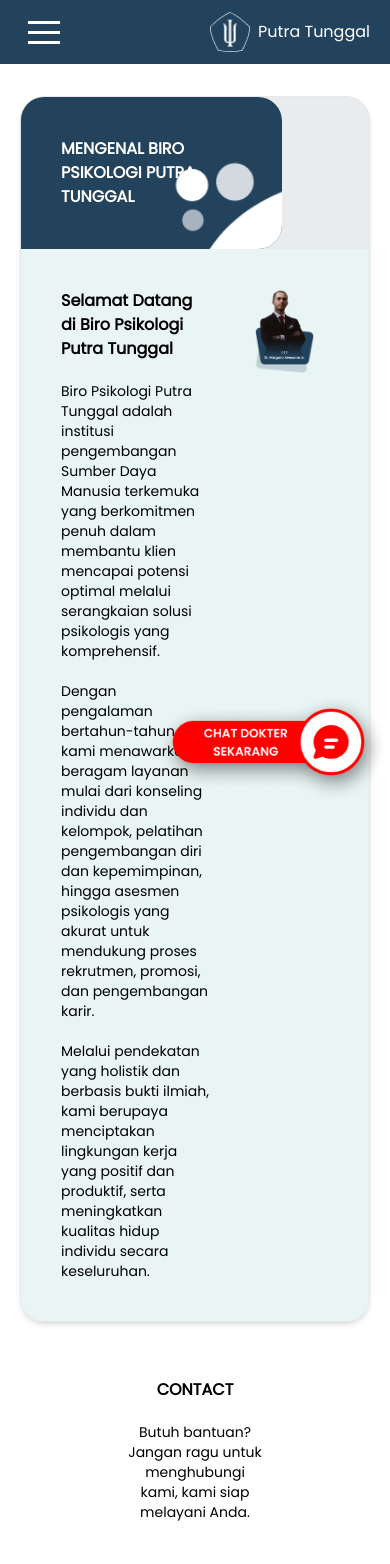
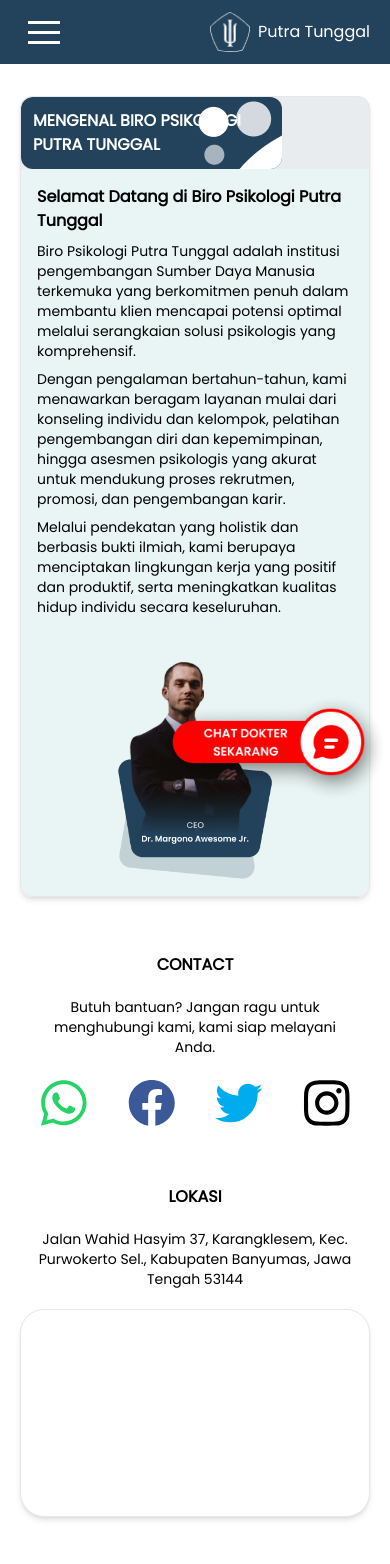
Before and after one commit to kopsus/putra-tunggal, a Next.js app: page /about in a window 390 px wide. Shown: the top 1564 px of the page. Built offline with nearby package versions, Linux system fonts and the light colour scheme.

Commit message:
create responsive consultation

```diff
--- a/src/app/(public)/about/page.tsx
+++ b/src/app/(public)/about/page.tsx
@@ -7,13 +7,13 @@
   return (
     <div className="pt-10">
       <div className="Container">
-        <div className="w-full rounded-3xl overflow-hidden shadow-md border">
+        <div className="w-full rounded-xl md:rounded-3xl overflow-hidden shadow-md border">
           <div className="grid grid-cols-4 w-full bg-primary/10">
-            <div className="relative overflow-hidden col-span-3 bg-primary p-10 rounded-r-3xl">
+            <div className="relative overflow-hidden col-span-3 bg-primary p-3 md:p-10 rounded-xl md:rounded-r-3xl">
               <p className="titleContent text-white">
                 MENGENAL BIRO PSIKOLOGI PUTRA TUNGGAL
               </p>
-              <div className="absolute -bottom-48 -right-60 h-72">
+              <div className="absolute -bottom-48 -right-60 md:h-72">
                 <Image
                   src={catFeetIMG}
                   alt=""
@@ -25,8 +25,8 @@
             </div>
             <div className="col-span-1" />
           </div>
-          <div className="bg-[#2A9D8F]/10 h-full p-10 grid grid-cols-3">
-            <div className="col-span-2 flex flex-col gap-5 w-10/12">
+          <div className="bg-[#2A9D8F]/10 h-full p-4 md:p-10 grid gap-10 lg:gap-0 lg:grid-cols-3">
+            <div className="lg:col-span-2 flex flex-col gap-2 md:gap-5 lg:w-10/12">
               <p className="titleContent">
                 Selamat Datang di Biro Psikologi Putra Tunggal
               </p>
@@ -50,15 +50,15 @@
                 keseluruhan.
               </p>
             </div>
-            <div className="col-span-1">
-              <div className="w-2/3 mx-auto">
+            <div className="lg:col-span-1">
+              <div className="w-1/2 md:w-1/3 lg:w-2/3 mx-auto">
                 <Image src={ceoIMG} alt="" width={0} height={0} sizes="100vw" />
               </div>
             </div>
           </div>
         </div>
         {/* contact */}
-        <div className="Container text-center w-1/2 mx-auto flex flex-col gap-5">
+        <div className="Container text-center lg:w-1/2 mx-auto flex flex-col gap-5">
           <p className="titleContent">CONTACT</p>
           <p>
             Butuh bantuan? Jangan ragu untuk menghubungi kami, kami siap
@@ -74,13 +74,13 @@
         {/* end location */}
 
         {/* location */}
-        <div className="text-center w-10/12 mx-auto flex flex-col gap-5">
+        <div className="text-center lg:w-10/12 mx-auto flex flex-col gap-5">
           <p className="titleContent">LOKASI</p>
-          <p className="w-1/2 mx-auto">
+          <p className="lg:w-1/2 mx-auto">
             Jalan Wahid Hasyim 37, Karangklesem, Kec. Purwokerto Sel., Kabupaten
             Banyumas, Jawa Tengah 53144
           </p>
-          <div className="w-full h-96 rounded-3xl bg-white shadow-md border"></div>
+          <div className="w-full h-52 md:h-72 lg:h-96 rounded-3xl bg-white shadow-md border"></div>
         </div>
         {/* end location */}
       </div>
--- a/src/components/Foooter.tsx
+++ b/src/components/Foooter.tsx
@@ -22,8 +22,8 @@
       <div className="mb-10 flex justify-center">
         <Logo />
       </div>
-      <div className="grid md:grid-cols-2 lg:grid-cols-5 gap-10 md:gap-16 lg:gap-20">
-        <div className="md:col-span-1 lg:col-span-2 flex flex-col gap-y-2">
+      <div className="grid md:grid-cols-2 lg:grid-cols-5 gap-5 md:gap-10 lg:gap-20">
+        <div className="md:col-span-1 lg:col-span-2 text-center md:text-start flex flex-col gap-y-2">
           <p className="titleContent">Tentang Kami</p>
           <p>
             Situs kami adalah sumber informasi kesehatan yang dipercayai dan
--- a/src/components/Header.tsx
+++ b/src/components/Header.tsx
@@ -51,6 +51,7 @@
           <Link
             href={item.link}
             key={index}
+            onClick={() => setOpen(false)}
             className={`${
               isActiveLink(item.link) ? "font-bold" : "font-light"
             }`}
--- a/src/components/consultation/Chat.tsx
+++ b/src/components/consultation/Chat.tsx
@@ -19,10 +19,12 @@
 } from "@/components/ui/dialog";
 import ContinuePayment from "./modal/ContinuePayment";
 import Rating from "./modal/Rating";
+import { ArrowLeft } from "lucide-react";
 
 const Chat = () => {
   const isPayment = false;
   const [isOpen, setIsOpen] = React.useState(false);
+  const [isOpenChat, setIsOpenChat] = React.useState(false);
 
   React.useEffect(() => {
     const timer = setTimeout(() => {
@@ -33,12 +35,29 @@
   }, []);
 
   return (
-    <div className="grid grid-cols-2 gap-x-5 divide-x-4 divide-black/20">
-      <HistoryChat />
-      <div className="relative w-full h-screen pl-5 pt-10 md:pt-16 lg:pt-24 flex flex-col gap-5">
+    <div className="grid lg:grid-cols-2 gap-x-5 lg:divide-x-4 divide-black/20">
+      <div
+        onClick={() => setIsOpenChat(true)}
+        className={`${
+          isOpenChat ? "hidden lg:flex" : "flex"
+        } cursor-pointer relative md:min-w-[497px] w-full h-screen pt-10 md:pt-20 lg:pt-24 flex-col gap-5`}
+      >
+        <HistoryChat />
+      </div>
+      <div
+        className={`relative w-full h-screen lg:pl-5 pt-20 lg:pt-24 ${
+          isOpenChat ? "flex" : "hidden"
+        } flex-col gap-5`}
+      >
         <div className="flex items-center gap-x-4 border-b-2 border-black/50 w-full pb-5">
-          <div className="min-w-20 w-20 h-20 rounded-full overflow-hidden border shadow">
-            <Image src={person} alt="" width={0} height={0} sizes="100vw" />
+          <div className="flex items-center gap-2">
+            <ArrowLeft
+              className="lg:hidden"
+              onClick={() => setIsOpenChat(false)}
+            />
+            <div className="w-14 h-14 lg:min-w-20 lg:w-20 lg:h-20 rounded-full overflow-hidden border shadow">
+              <Image src={person} alt="" width={0} height={0} sizes="100vw" />
+            </div>
           </div>
           <div className="">
             <p className="font-semibold">Dr. John Cena</p>
@@ -86,7 +105,7 @@
             </p>
           </div>
         </div>
-        <div className="absolute w-full bottom-0 border bg-white flex items-center justify-between py-2 px-5">
+        <div className="fixed left-0 lg:left-5 lg:absolute w-full bottom-0 border bg-white flex items-center justify-between py-2 px-5">
           <input
             type="text"
             placeholder="Type something..."
--- a/src/components/psikolog/ProfilePsikolog.tsx
+++ b/src/components/psikolog/ProfilePsikolog.tsx
@@ -8,8 +8,8 @@
 
 const ProfilePsikolog = () => {
   return (
-    <div className="grid grid-cols-2 gap-5">
-      <div className="col-span-1 rounded-xl overflow-hidden">
+    <div className="grid lg:grid-cols-2 gap-5">
+      <div className="col-span-1 rounded-xl overflow-hidden h-48 md:h-64 lg:h-full">
         <Image src={psikologIMG} alt="" width={0} height={0} sizes="100vw" />
       </div>
       <div className="col-span-1 flex flex-col gap-5">
--- a/src/components/ui/dialog.tsx
+++ b/src/components/ui/dialog.tsx
@@ -38,7 +38,7 @@
     <DialogPrimitive.Content
       ref={ref}
       className={cn(
-        "fixed left-[50%] top-[50%] z-50 grid w-full max-w-xl translate-x-[-50%] translate-y-[-50%] gap-4 border border-neutral-200 bg-white p-4 shadow-lg duration-200 data-[state=open]:animate-in data-[state=closed]:animate-out data-[state=closed]:fade-out-0 data-[state=open]:fade-in-0 data-[state=closed]:zoom-out-95 data-[state=open]:zoom-in-95 data-[state=closed]:slide-out-to-left-1/2 data-[state=closed]:slide-out-to-top-[48%] data-[state=open]:slide-in-from-left-1/2 data-[state=open]:slide-in-from-top-[48%] sm:rounded-lg dark:border-neutral-800 dark:bg-neutral-950",
+        "fixed left-[50%] top-[50%] z-50 grid rounded-xl w-11/12 lg:w-full max-w-xl translate-x-[-50%] translate-y-[-50%] gap-4 border border-neutral-200 bg-white p-4 shadow-lg duration-200 data-[state=open]:animate-in data-[state=closed]:animate-out data-[state=closed]:fade-out-0 data-[state=open]:fade-in-0 data-[state=closed]:zoom-out-95 data-[state=open]:zoom-in-95 data-[state=closed]:slide-out-to-left-1/2 data-[state=closed]:slide-out-to-top-[48%] data-[state=open]:slide-in-from-left-1/2 data-[state=open]:slide-in-from-top-[48%] sm:rounded-lg dark:border-neutral-800 dark:bg-neutral-950",
         className
       )}
       {...props}
```
Also changed, not shown: src/components/consultation/History.tsx (+11 -10 lines).
